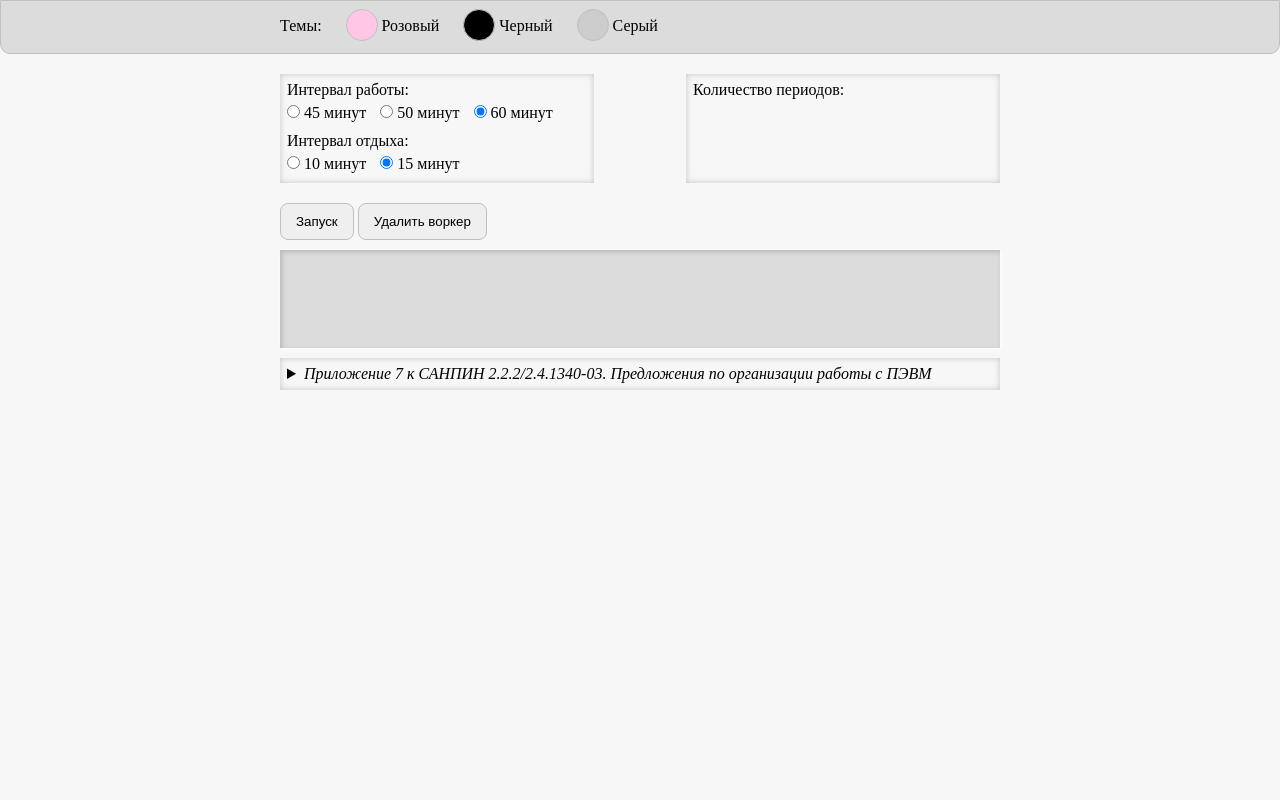
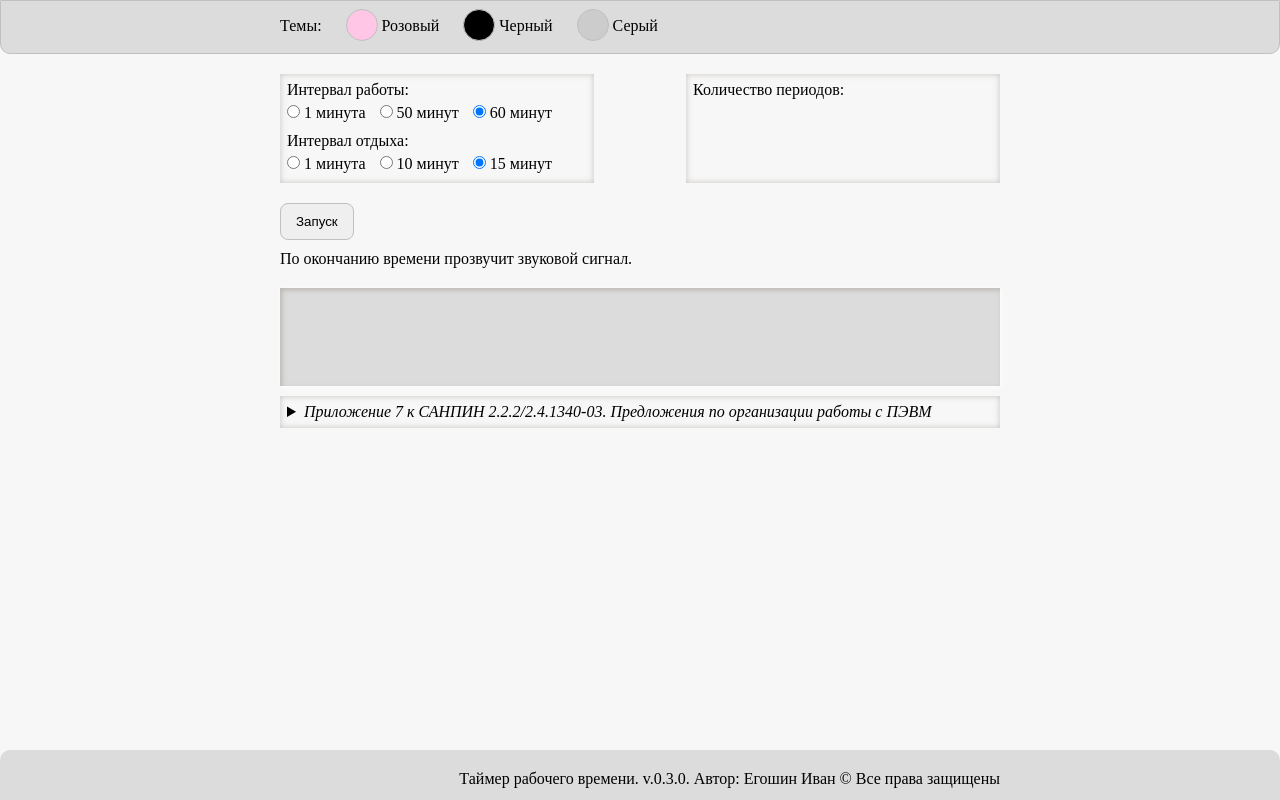
Before and after one commit to Isckatel/timeoff, a website: page app/index.html in a window 1280 px wide. Drawn offline with nearby package versions, Linux system fonts and the light colour scheme; files that its build step writes are made by us from their sources.

Commit message:
footer v.0.3.0

```diff
--- a/app/index.html
+++ b/app/index.html
@@ -3,10 +3,12 @@
   <head>
     <meta charset="utf-8">
     <meta name="viewport" content="width=device-width, initial-scale=1.0">
+    <meta name="author" lang="ru" content="Егошин Иван">
     <link rel="stylesheet" href="css/main.css">
     <title>Таймер рабочего времени</title>
   </head>
   <body>
+    <div class="wrapper">
     <div class="themeBox">
       <div class="theme">
         Темы:
@@ -28,12 +30,14 @@
     <form class="workform backMainColor">
       <p class="marginbot5">Интервал работы:</p>
       <input type="radio" name="timework" value="1" id="timework45">
-      <label for="timework45">45 минут</label>
+      <label for="timework45">1 минута</label>
       <input type="radio" name="timework" value="50" id="timework50">
       <label for="timework50">50 минут</label>
       <input type="radio" name="timework" value="60" id="timework60" checked>
       <label for="timework60">60 минут</label>
       <p class="margintop10">Интервал отдыха:</p>
+      <input type="radio" name="timebreak" value="1" id="timebreak1">
+      <label for="timebreak1">1 минута</label>
       <input type="radio" name="timebreak" value="1" id="timebreak10">
       <label for="timebreak10">10 минут</label>
       <input type="radio" name="timebreak" value="15" id="timebreak15" checked>
@@ -49,7 +53,10 @@
     <button id="pause" class="buttons">Пауза</button>
     <button id="continue" class="buttons">Продолжить</button>
     <button id="reload" class="buttons">Перезагрузить</button>
-    <button id="delete" class="buttons">Удалить воркер</button>
+    <!--<button id="delete" class="buttons">Удалить воркер</button>-->
+  </div>
+  <div class="info">
+    <p>По окончанию времени прозвучит звуковой сигнал.</p>
   </div>
   <div id="timerbox">
     <div id="timer"> </div>
@@ -61,6 +68,12 @@
     <p>1.4. В случаях, когда характер работы требует постоянного взаимодействия с ВДТ (набор текстов или ввод данных и т.п.) с напряжением внимания и сосредоточенности, при исключении возможности периодического переключения на другие виды трудовой деятельности, не связанные с ПЭВМ, рекомендуется организация перерывов на 10 - 15 мин через каждые 45 - 60 мин работы.</p>
     </details>
   </div>
+  <div class="boxFooter">
+    <div class="footer">
+      <p class="pfooter">Таймер рабочего времени. v.0.3.0. Автор: Егошин Иван &copy; Все права защищены</p>
+    </div>
+  </div>
+  </div>
   <audio preload="auto">
     <source src="mp3/dzin.mp3" type="audio/mpeg">
     Тег audio не поддерживается вашим браузером.
--- a/app/js/theme.js
+++ b/app/js/theme.js
@@ -7,6 +7,7 @@ $("#fiol").on("click",function(){
   $('.themeBox').css({'background':'#ffc6e5', 'border':'1px solid #ff5faf'});
   $('#timerbox').css({'background':'#ff5faf','box-shadow': 'inset 2px 2px 5px rgba(255, 95, 175, 0.5), 1px 1px 5px rgba(255, 255, 255, 1)'});
   $('.buttons').css({'background':'#ffc6e5', 'border':'1px solid #ff5faf',"color":"#000"});
+  $('.footer').css({'background':'#ffc6e5', 'border':'1px solid #ff5faf'});
 });
 
 $("#sil").on("click",function(){
@@ -15,6 +16,7 @@ $("#sil").on("click",function(){
   $('.themeBox').css({'background':'', 'border':''});
   $('#timerbox').css({'background':'','box-shadow': 'inset 2px 2px 5px rgba(154, 147, 140, 0.5), 1px 1px 5px rgba(255, 255, 255, 1)'});
   $('.buttons').css({'background':'', 'border':'','color':'#000'});
+  $('.footer').css({'background':'', 'border':''});
 });
 
 $("#bk").on("click",function(){
@@ -25,4 +27,5 @@ $("#bk").on("click",function(){
   $('.themeBox').css({'background':'#333333', 'border':'1px solid #666666'});
   $('#timerbox').css({'background':'#000','box-shadow': 'inset 2px 2px 5px rgba(154, 147, 140, 0.5), 1px 1px 5px rgba(255, 255, 255, 1)'});
   $('.buttons').css({'background':'#191919', 'border':'1px solid #b2b2b2', 'color':'#e5e5e5'});
+  $('.footer').css({'background':'#333333', 'border':'1px solid #666666'});
 });
--- a/app/scss/main.scss
+++ b/app/scss/main.scss
@@ -12,6 +12,12 @@
 
 body {
   background: #f7f7f7;
+}
+
+.wrapper {
+  display: flex;
+  flex-direction: column;
+  height: 100vh;
 }
 
 .themeBox{
@@ -136,3 +142,21 @@ details {
   background: #f7f7f7;
   box-shadow: inset 0 0 6px rgba(154, 147, 140, 0.5);
 }
+
+.boxFooter {
+  flex-grow: 1;
+  display: flex;
+  flex-direction: column;
+  justify-content: flex-end;
+  .footer {
+    background: #dcdcdc;
+    height: 50px;
+    border-radius: 10px 10px 0 0;
+    .pfooter {
+      //display: block;
+      text-align: right;
+      width: 720px;
+      margin: 20px auto;
+    }
+  }
+}
```
